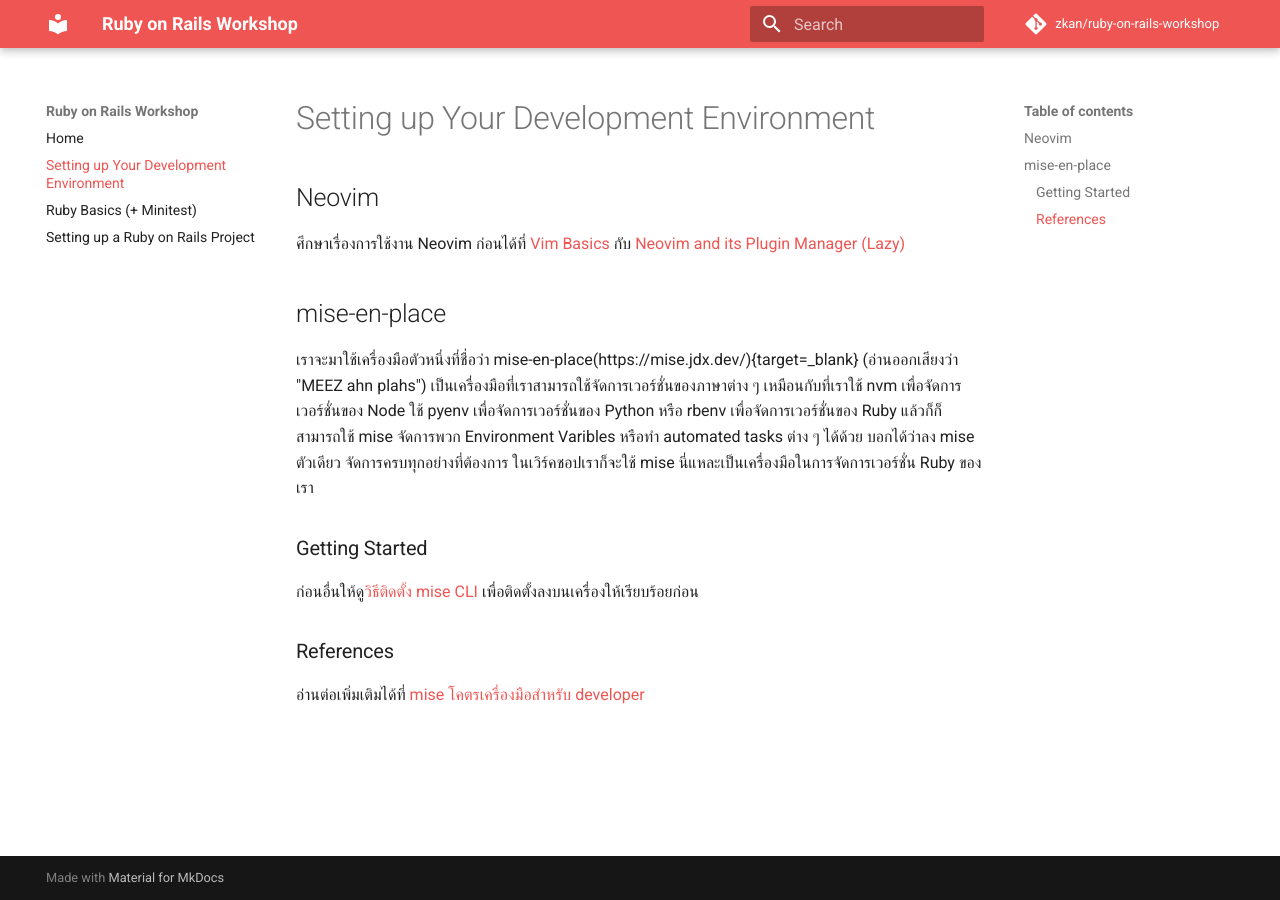
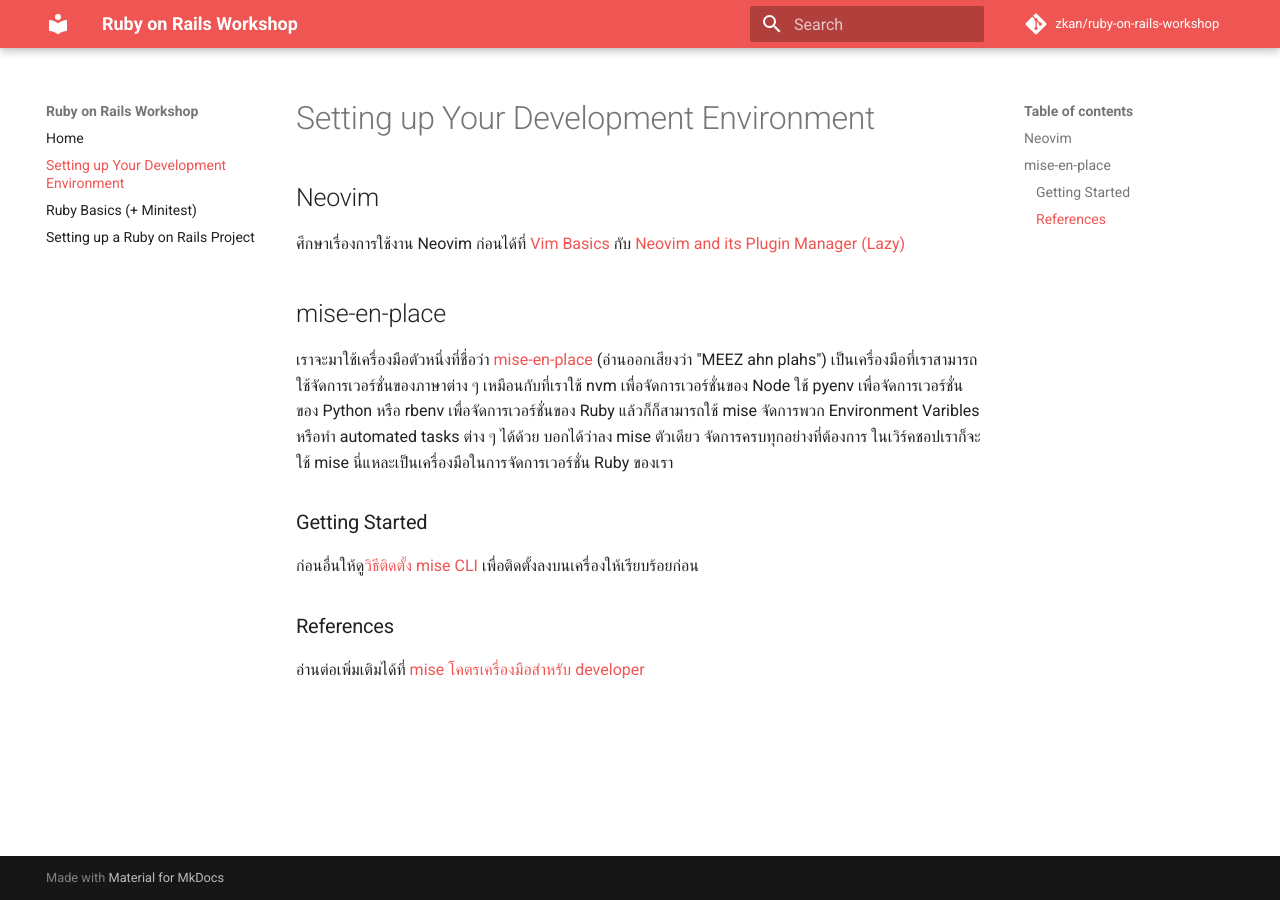
Before and after one commit to zkan/rails-unpacked-and-demystified-workshop, an MkDocs documentation site: the page built from docs/setting-up-your-development-environment.md, in a window 1280 px wide. Built offline with MkDocs 1.6.1 and Material for MkDocs 9.7.7, drawn with Linux system fonts in a browser that asks for light colours; comment, search, counter and statistics services are not loaded; some of the changed lines change nothing that is shown.

Commit message:
Fix link

```diff
--- a/docs/setting-up-your-development-environment.md
+++ b/docs/setting-up-your-development-environment.md
@@ -9,11 +9,12 @@
 
 ## mise-en-place
 
-เราจะมาใช้เครื่องมือตัวหนึ่งที่ชื่อว่า mise-en-place(https://mise.jdx.dev/){target=_blank}
-(อ่านออกเสียงว่า "MEEZ ahn plahs") เป็นเครื่องมือที่เราสามารถใช้จัดการเวอร์ชั่นของภาษาต่าง ๆ
-เหมือนกับที่เราใช้ nvm เพื่อจัดการเวอร์ชั่นของ Node ใช้ pyenv เพื่อจัดการเวอร์ชั่นของ Python หรือ
-rbenv เพื่อจัดการเวอร์ชั่นของ Ruby แล้วก็ก็สามารถใช้ mise จัดการพวก Environment Varibles
-หรือทำ automated tasks ต่าง ๆ ได้ด้วย บอกได้ว่าลง mise ตัวเดียว จัดการครบทุกอย่างที่ต้องการ
+เราจะมาใช้เครื่องมือตัวหนึ่งที่ชื่อว่า
+[mise-en-place](https://mise.jdx.dev/){target=_blank} (อ่านออกเสียงว่า "MEEZ ahn
+plahs") เป็นเครื่องมือที่เราสามารถใช้จัดการเวอร์ชั่นของภาษาต่าง ๆ เหมือนกับที่เราใช้ nvm
+เพื่อจัดการเวอร์ชั่นของ Node ใช้ pyenv เพื่อจัดการเวอร์ชั่นของ Python หรือ rbenv
+เพื่อจัดการเวอร์ชั่นของ Ruby แล้วก็ก็สามารถใช้ mise จัดการพวก Environment Varibles หรือทำ
+automated tasks ต่าง ๆ ได้ด้วย บอกได้ว่าลง mise ตัวเดียว จัดการครบทุกอย่างที่ต้องการ
 ในเวิร์คชอปเราก็จะใช้ mise นี่แหละเป็นเครื่องมือในการจัดการเวอร์ชั่น Ruby ของเรา
 
 ### Getting Started
```
